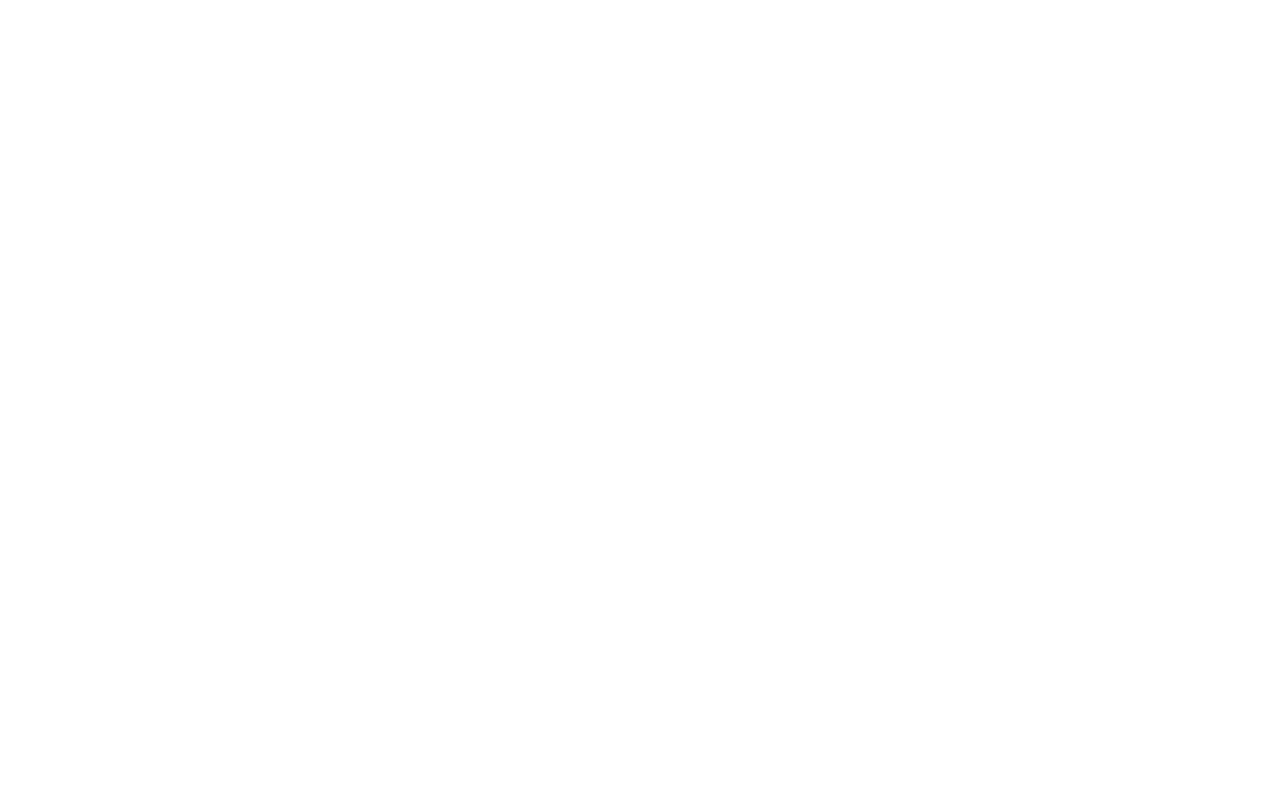
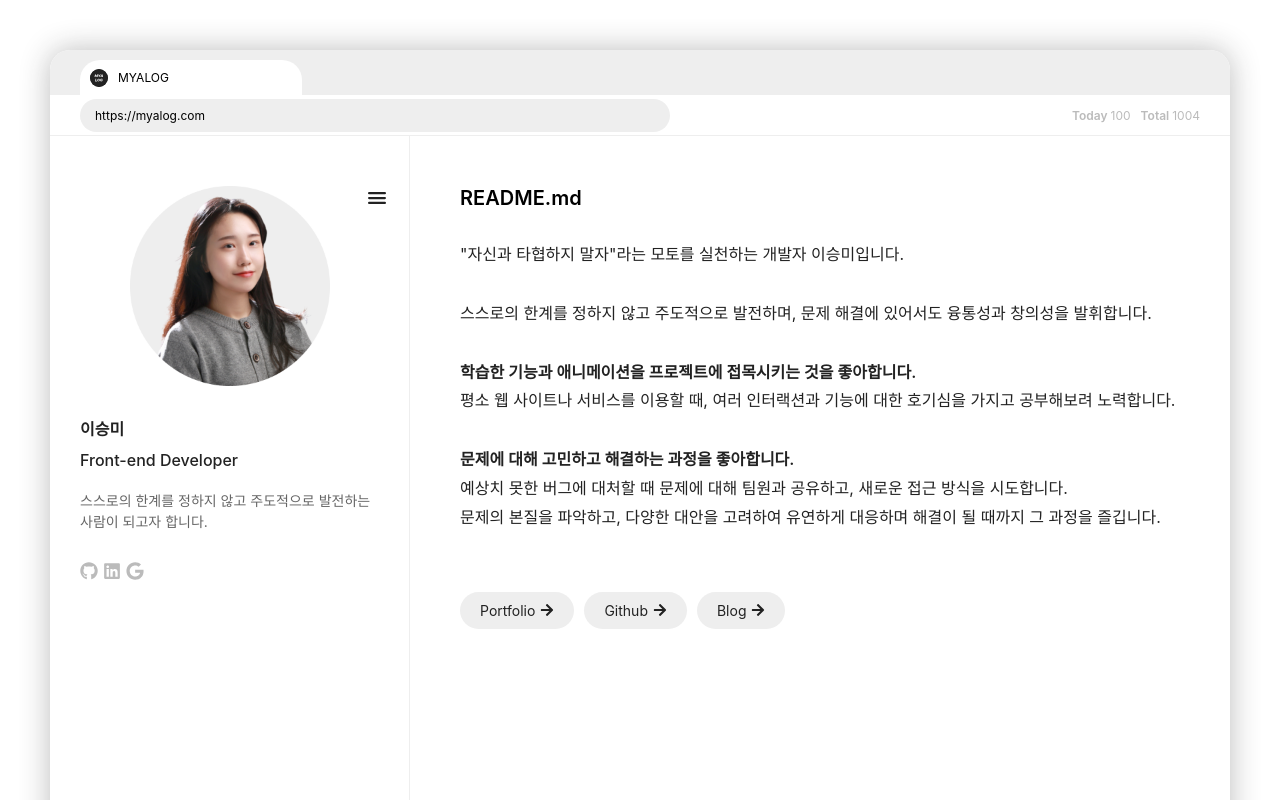
Before and after one commit to mya413/myalog, a React (Vite) app: page / in a window 1280 px wide. Before the commit this address had no page. Shown: the top 800 px of the page. Built offline with nearby package versions, Linux system fonts and the light colour scheme.

Commit message:
fix: router, path url 수정 #8

```diff
--- a/package.json
+++ b/package.json
@@ -2,6 +2,7 @@
   "name": "myalog",
   "private": true,
   "version": "0.0.0",
+  "homepage": "https://mya413.github.io/myalog/",
   "type": "module",
   "scripts": {
     "dev": "vite",
--- a/src/App.tsx
+++ b/src/App.tsx
@@ -1,4 +1,4 @@
-import { BrowserRouter, Routes, Route } from "react-router-dom";
+import { Routes, Route, BrowserRouter } from "react-router-dom";
 import GlobalStyle from "./styles/GlobalStyle";
 import Basic from "./layout/Basic";
 import Readme from "./pages/Readme";
@@ -6,11 +6,11 @@ import Portfolio from "./pages/Portfolio";
 
 export default function App() {
   return (
-    <BrowserRouter>
+    <BrowserRouter basename={process.env.PUBLIC_URL}>
       <GlobalStyle />
       <Routes>
         <Route element={<Basic />}>
-          <Route path="/myalog" element={<Readme />} />
+          <Route path="/" element={<Readme />} />
           <Route path="/portfolio" element={<Portfolio />} />
         </Route>
       </Routes>
--- a/src/components/organisms/Navbar.tsx
+++ b/src/components/organisms/Navbar.tsx
@@ -12,7 +12,7 @@ export default function Navbar({ openMenu, setOpenMenu }: NavbarType) {
     <NavbarStyle openMenu={openMenu}>
       {openMenu && <Button openMenu={openMenu} setOpenMenu={setOpenMenu} />}
       <div>
-        <Link to="/myalog">README.md</Link>
+        <Link to="/">README.md</Link>
         <Link to="/portfolio">Portfolio</Link>
         <Link to="https://github.com/mya413" target="_blank">
           Github
```
